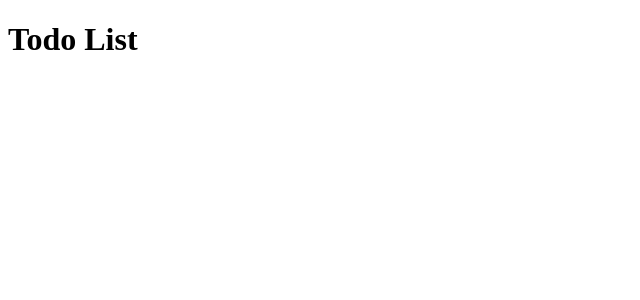
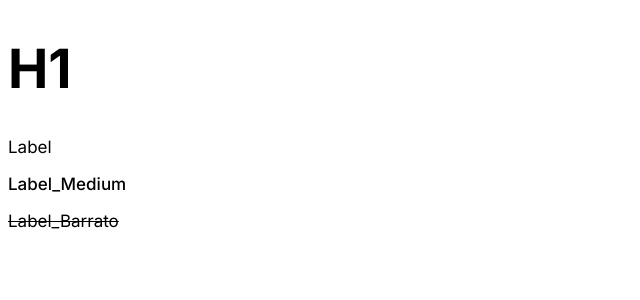
Before and after one commit to mirkodeglinnocenti/todo-list, a React (Vite) app: page / in a window 1280 px wide. Shown: the top 300 px of the page, without its empty margins (0-640 px from the left). Built offline with nearby package versions, Linux system fonts and the light colour scheme; the HTML template or start-up script is replaced by a standard one.

Commit message:
FEAT font add and typography setted

```diff
--- a/src/App.tsx
+++ b/src/App.tsx
@@ -1,10 +1,14 @@
-import './assets/css/app.css'
+import "./assets/css/app.css";
 
 function App() {
-
   return (
-    <h1>Todo List</h1>
-  )
+    <>
+      <h1>H1</h1>
+      <p className="label">Label</p>
+      <p className="label-medium">Label_Medium</p>
+      <p className="label-strikethrough">Label_Barrato</p>
+    </>
+  );
 }
 
-export default App
+export default App;
--- a/src/assets/css/App.css
+++ b/src/assets/css/App.css
@@ -1 +1,31 @@
+/* Variables */
 @import url('./variables.css');
+
+/* Font */
+@import url('https://fonts.googleapis.com/css2?family=Inter:wght@400;500;700&display=swap');
+
+body {
+    font-family: 'Inter', sans-serif;
+}
+
+/* Typography */
+h1{
+    font-size: 54px;
+    font-weight: bold;
+}
+
+.label{
+    font-size: 17px;
+    font-weight: 400;
+}
+
+.label-medium{
+    font-size: 17px;
+    font-weight: 500;
+}
+
+.label-strikethrough{
+    font-size: 17px;
+    font-weight: 400;
+    text-decoration: line-through;
+}
```
